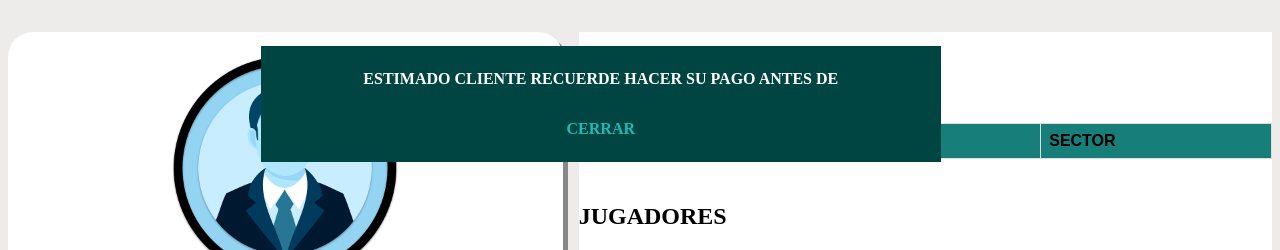
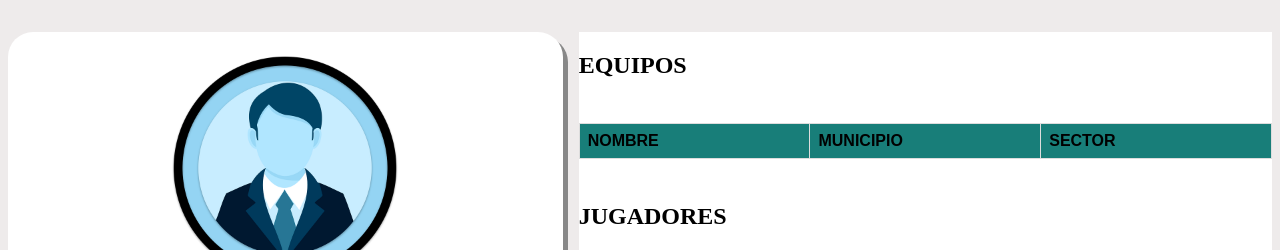
Before and after one commit to Graco-02/TeamManager, a PHP site: page /equipos/adsministracion_equipos_restringida.php in a window 1280 px wide. Shown: the part 222-472 px from the top of the page. Run offline with PHP 8.4, Linux system fonts and the light colour scheme; the visitor is signed in with stand-in values (Sample User, id 1); data comes from the database, SQL or seed files in the repository; lists and menus that the app fills with data are empty; some libraries are stand-ins or nearby versions.

Commit message:
se quita el mensaje administrativo

```diff
--- a/equipos/adsministracion_equipos_restringida.php
+++ b/equipos/adsministracion_equipos_restringida.php
@@ -156,10 +156,5 @@
 
             </div>
         </main>
-
-     <div id="contenedor_mensajes" class="bloque_oculto">
-        <span id="mensaje">ESTIMADO CLIENTE RECUERDE HACER SU PAGO ANTES DE</span>
-        <section id="opciones" onclick="set_cerrar_mensaje_oculto();"> cerrar </section>
-     </div>
 </body>
 </html>
```
